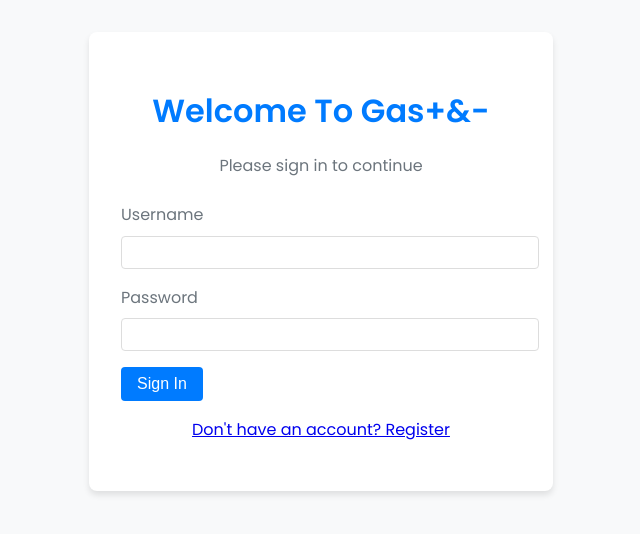
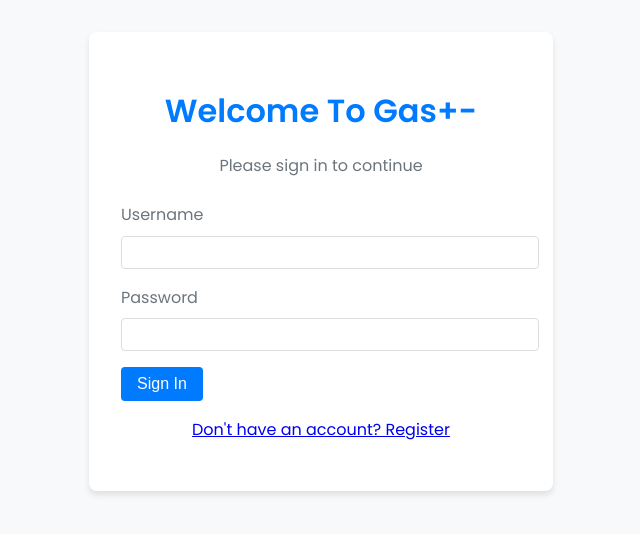
Before and after one commit to Sean1510/Gas-Tracker-Web-APP, a website: page index.html in a window 1280 px wide. Shown: the whole page, without its empty margins (319-959 px from the left). Drawn offline with Linux system fonts and the light colour scheme.

Commit message:
Update index.html

```diff
--- a/index.html
+++ b/index.html
@@ -10,7 +10,7 @@
 <body>
     <div class="container">
         <div class="auth-card">
-            <h1 class="auth-title" id="auth-title">Welcome To Gas+&-</h1>
+            <h1 class="auth-title" id="auth-title">Welcome To Gas+-</h1>
             <p class="auth-subtitle">Please sign in to continue</p>
             <form id="auth-form" class="auth-form">
                 <div class="form-group">
```
